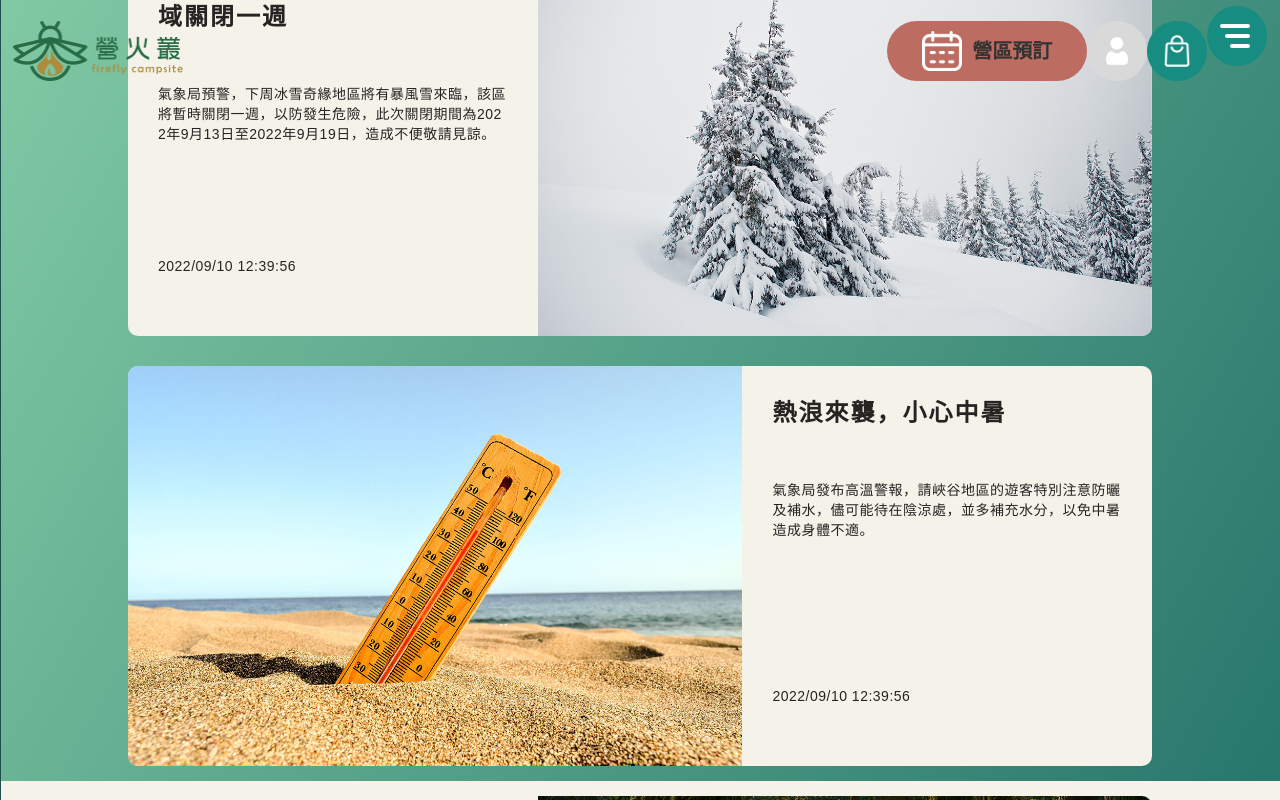
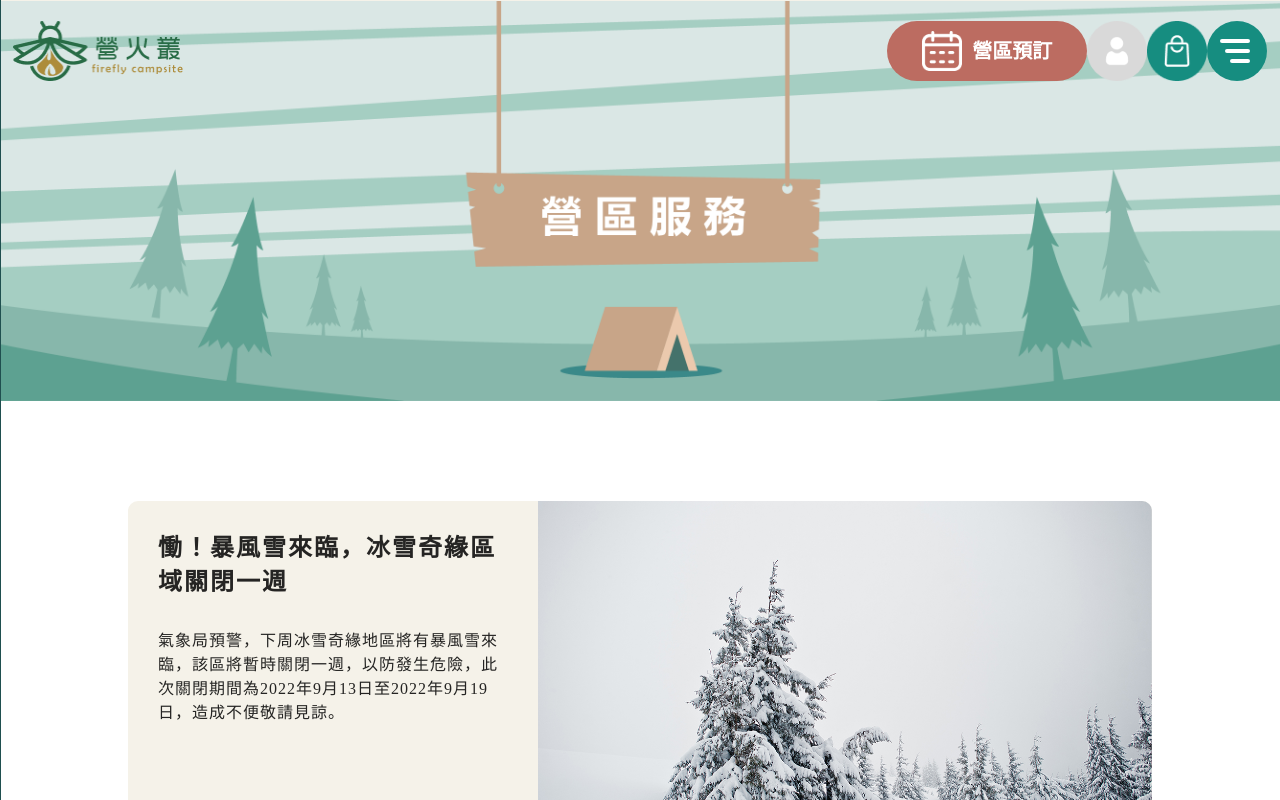
Before and after one commit to LeonLu3303/fire-fly-camping, a Vue app: page /News in a window 1280 px wide. Shown: the top 800 px of the page. Built offline with nearby package versions, Linux system fonts and the light colour scheme.

Commit message:
修正scss位置

```diff
--- a/src/assets/scss/page/_LoginView.scss
+++ b/src/assets/scss/page/_LoginView.scss
@@ -1,4 +1,4 @@
-section{
+.wrap_login{
     margin: -20px 0 50px;
     height: 100vh;
     display: flex;
--- a/src/assets/scss/style.scss
+++ b/src/assets/scss/style.scss
@@ -24,8 +24,5 @@
 @import 'layout/banner';
 
 //page
-@import 'page/index';
-@import 'page/NewsView';
-@import 'booking';
-@import 'page/_LoginView';
+
 // @import 'shopping';
--- a/src/components/HomeNews.vue
+++ b/src/components/HomeNews.vue
@@ -64,4 +64,5 @@
 </script>
 <style lang="scss">
     @import '../assets/scss/style.scss';
+    @import '../assets/scss/page/NewsView';
 </style>
--- a/src/components/Login.vue
+++ b/src/components/Login.vue
@@ -108,4 +108,5 @@
 
 <style lang="scss">
     @import '../assets/scss/style.scss';
+    @import '../assets/scss/page/_LoginView.scss';
 </style>
--- a/src/views/bookingView.vue
+++ b/src/views/bookingView.vue
@@ -393,4 +393,5 @@ export default {
 </script>
 <style lang="scss">
 @import '../assets/scss/style.scss';
+@import '../assets/scss/booking.scss';
 </style>
```
